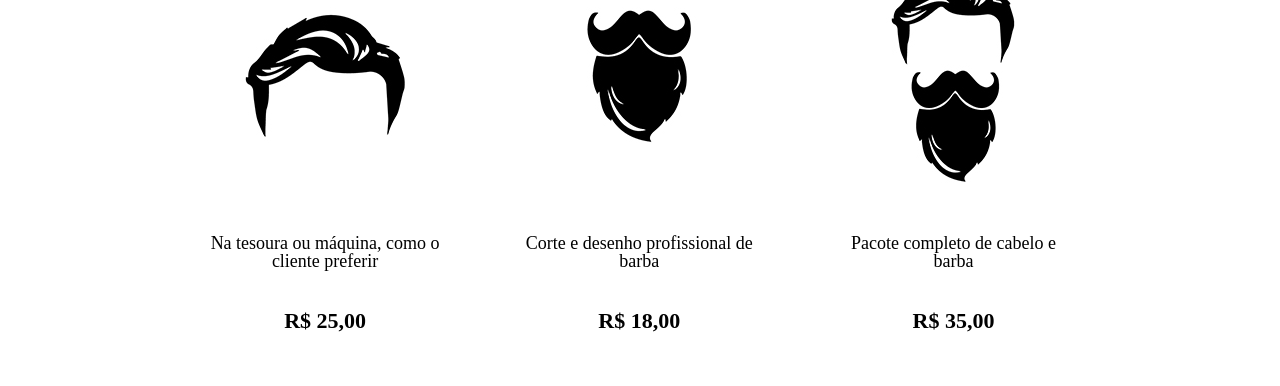
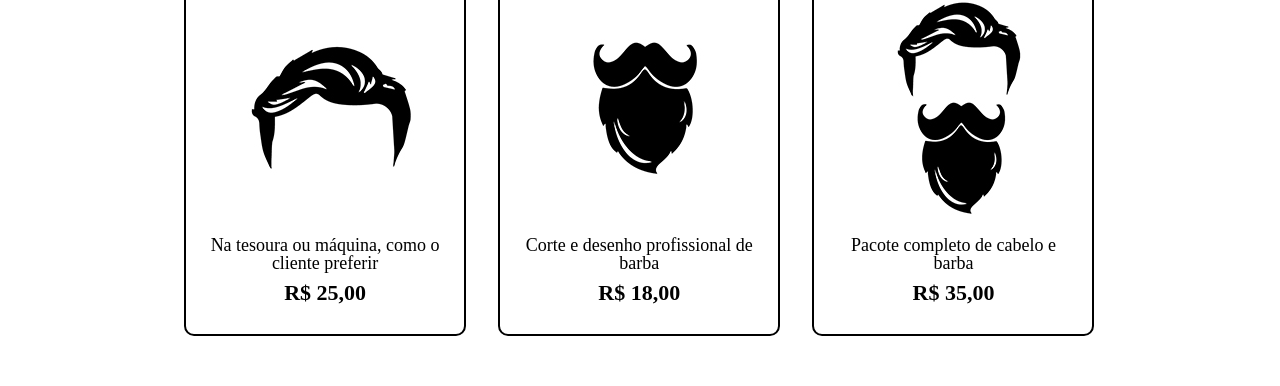
Before and after one commit to Ana-Freitas/Barbearia-Alura-HTML, a plain HTML site: page produtos.html in a window 1280 px wide. Shown: the part 422-808 px from the top of the page. Drawn offline with Linux system fonts and the light colour scheme.

Commit message:
Estilizando a lista

```diff
--- a/assets/css/produtos.css
+++ b/assets/css/produtos.css
@@ -40,6 +40,22 @@ nav {
     width: 30%;
     vertical-align: top;
     margin:0 1.5%;
+    padding: 30px 20px;
+    box-sizing: border-box;
+    /*border-color: #000;
+    border-width: 2px;
+    border-style: solid;
+    border-bottom-left-radius: 10px;
+    border-bottom-right-radius: 10px;
+    border-top-left-radius: 10px;
+    border-top-right-radius: 10px;
+    border-radius: 10px 20px 30px 40px; /* resumidamente
+    */
+
+    /* resumidamente */
+    border: 2px solid #000;
+    border-radius: 10px;
+
 }
 
 .produtos h2{
@@ -49,8 +65,7 @@ nav {
 
 .produto-descricao {
     font-size: 18px;
-    padding: 30px 20px;
-    box-sizing: border-box;
+
 }
 
 .produto-preco{
```
